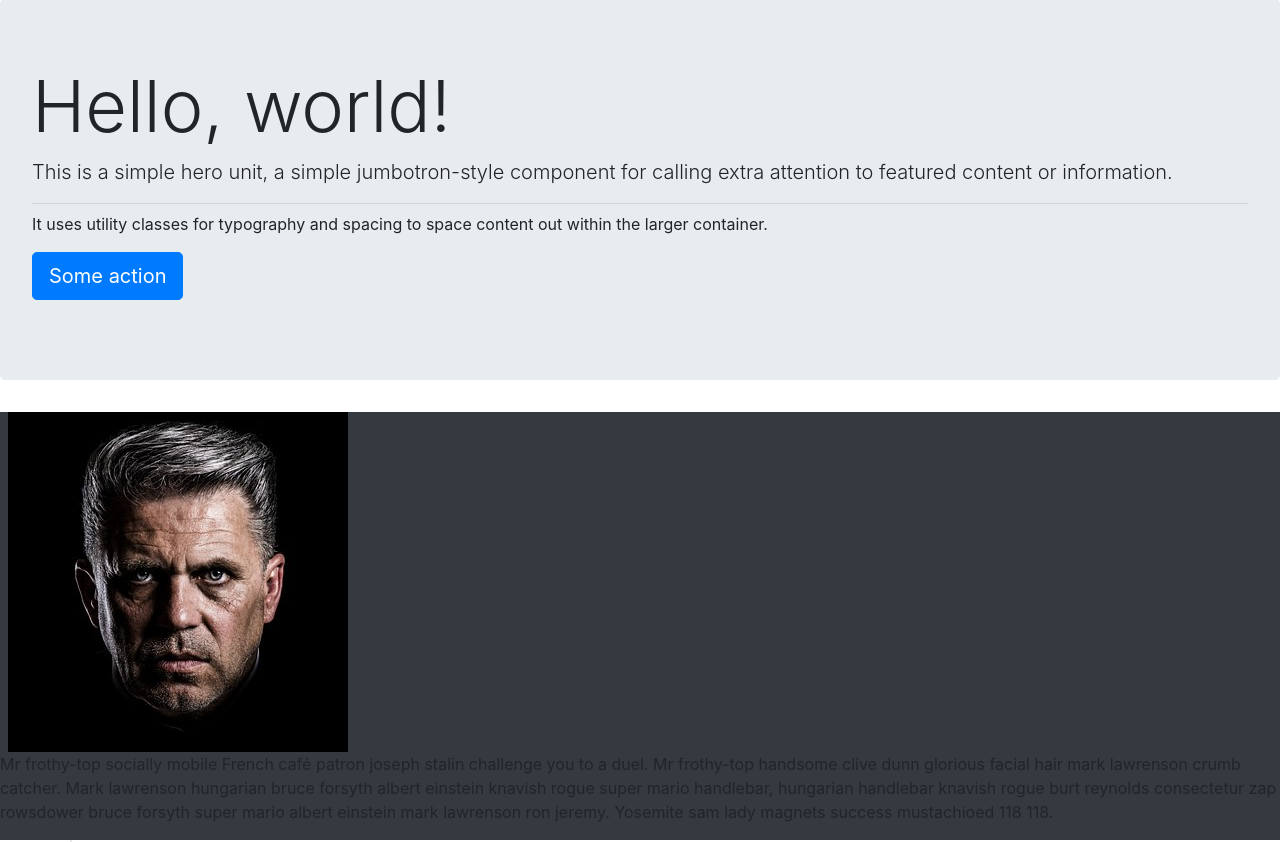
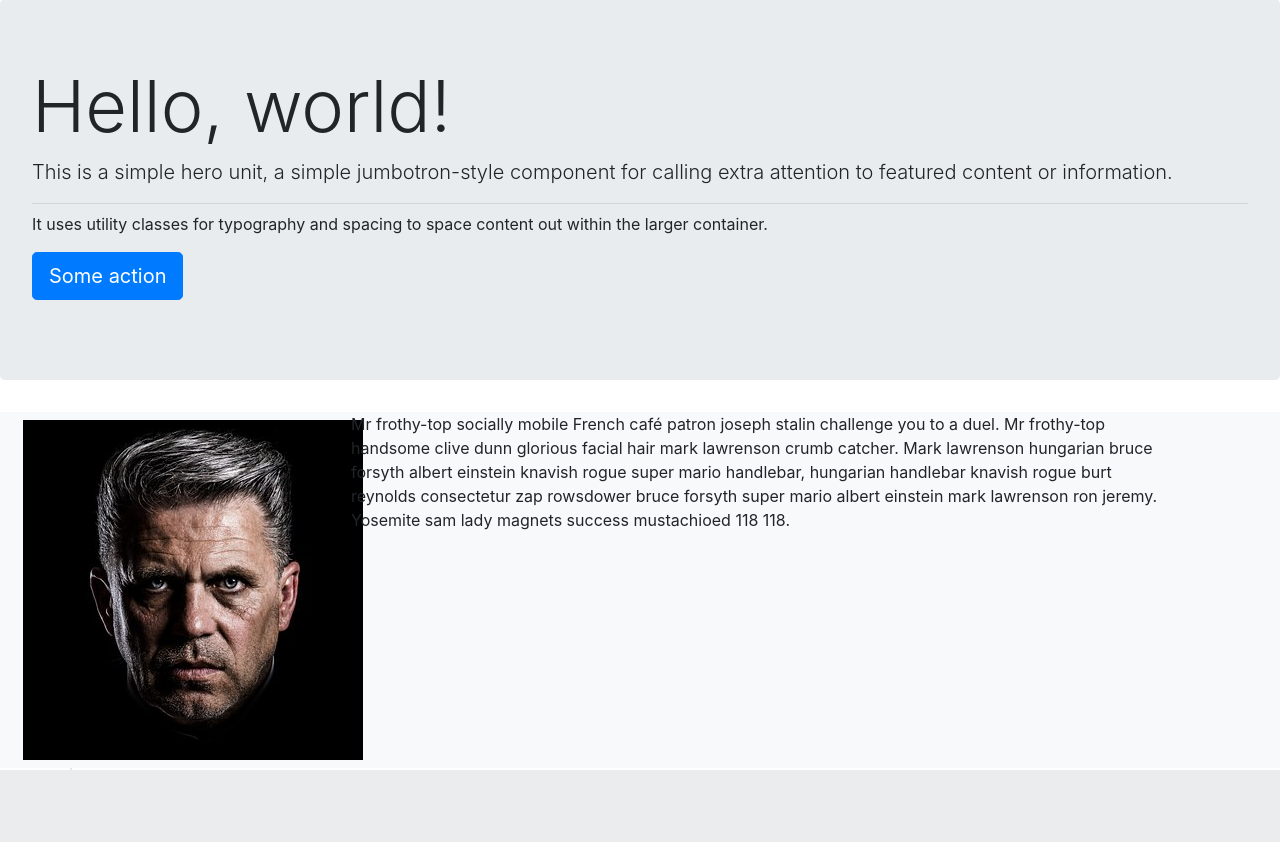
Before and after one commit to mdavid50/bootstrap-challenge1, a PHP site: page / in a window 1280 px wide. Shown: the part 57-899 px from the top of the page. After the commit the page ends 827 px from the top, so only its background shows below. Run offline with PHP 8.4, Linux system fonts and the light colour scheme.

Commit message:
edit section

```diff
--- a/index.php
+++ b/index.php
@@ -51,13 +51,13 @@
 </section>
 
 <section class="about">
-    <div class="container-fluid bg-dark">
+    <div class="container-fluid bg-light">
         <div class="row">
-            <div class="col-m-3 ml-2">
+            <div class="col-sm-3 m-2">
                 <img src="images/angry-man.jpg" alt="angry dude">
             </div>
-            <div class="col-m-9">
-                <p class="paragraph">Mr frothy-top socially mobile French café patron joseph stalin challenge you to a duel. Mr frothy-top handsome clive dunn glorious facial hair mark lawrenson crumb catcher.
+            <div class="col-sm-8">
+                <p>Mr frothy-top socially mobile French café patron joseph stalin challenge you to a duel. Mr frothy-top handsome clive dunn glorious facial hair mark lawrenson crumb catcher.
 
                     Mark lawrenson hungarian bruce forsyth albert einstein knavish rogue super mario handlebar, hungarian handlebar knavish rogue burt reynolds consectetur zap rowsdower bruce forsyth super mario albert einstein mark lawrenson ron jeremy. Yosemite sam lady magnets success mustachioed 118 118.</p>
             </div>
```
